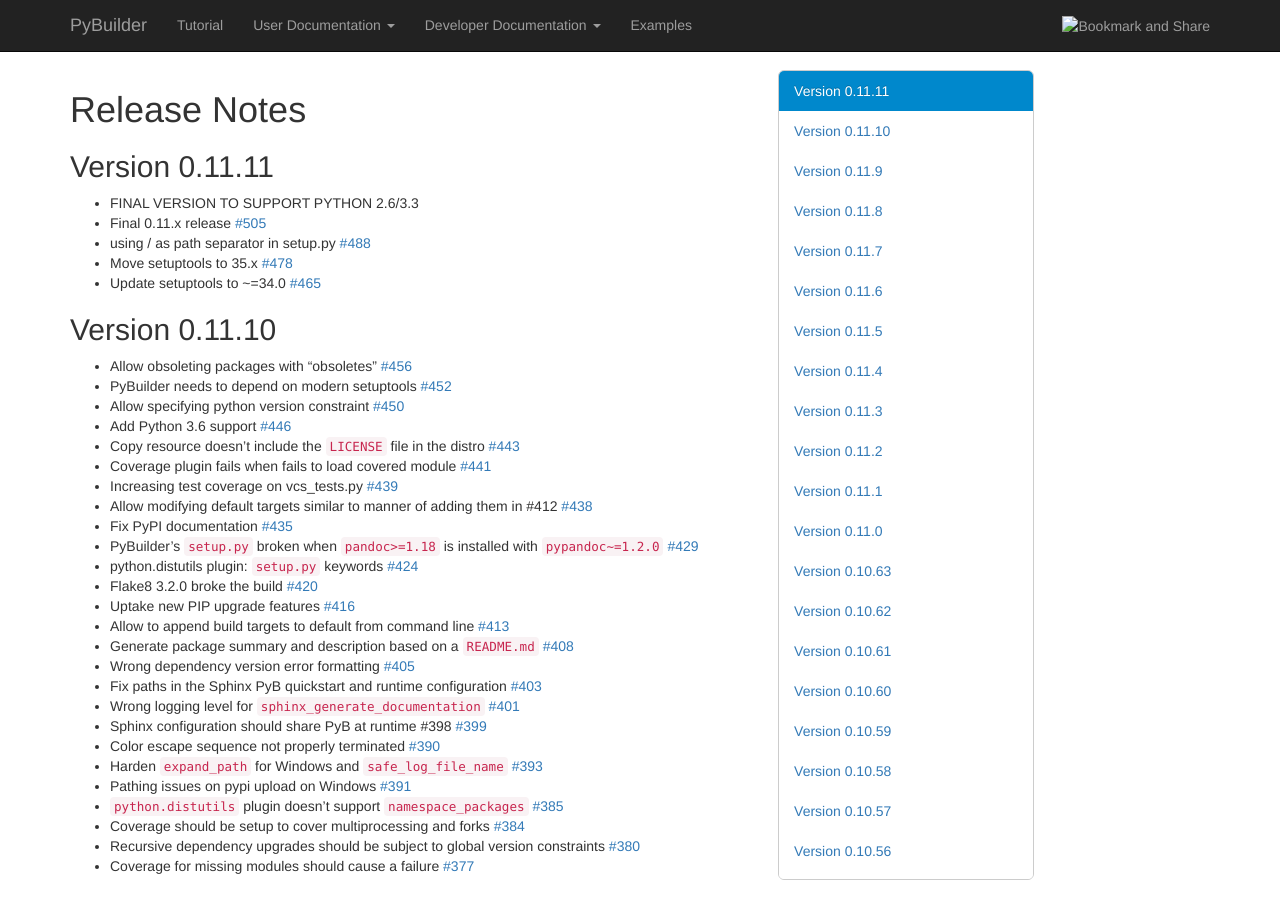
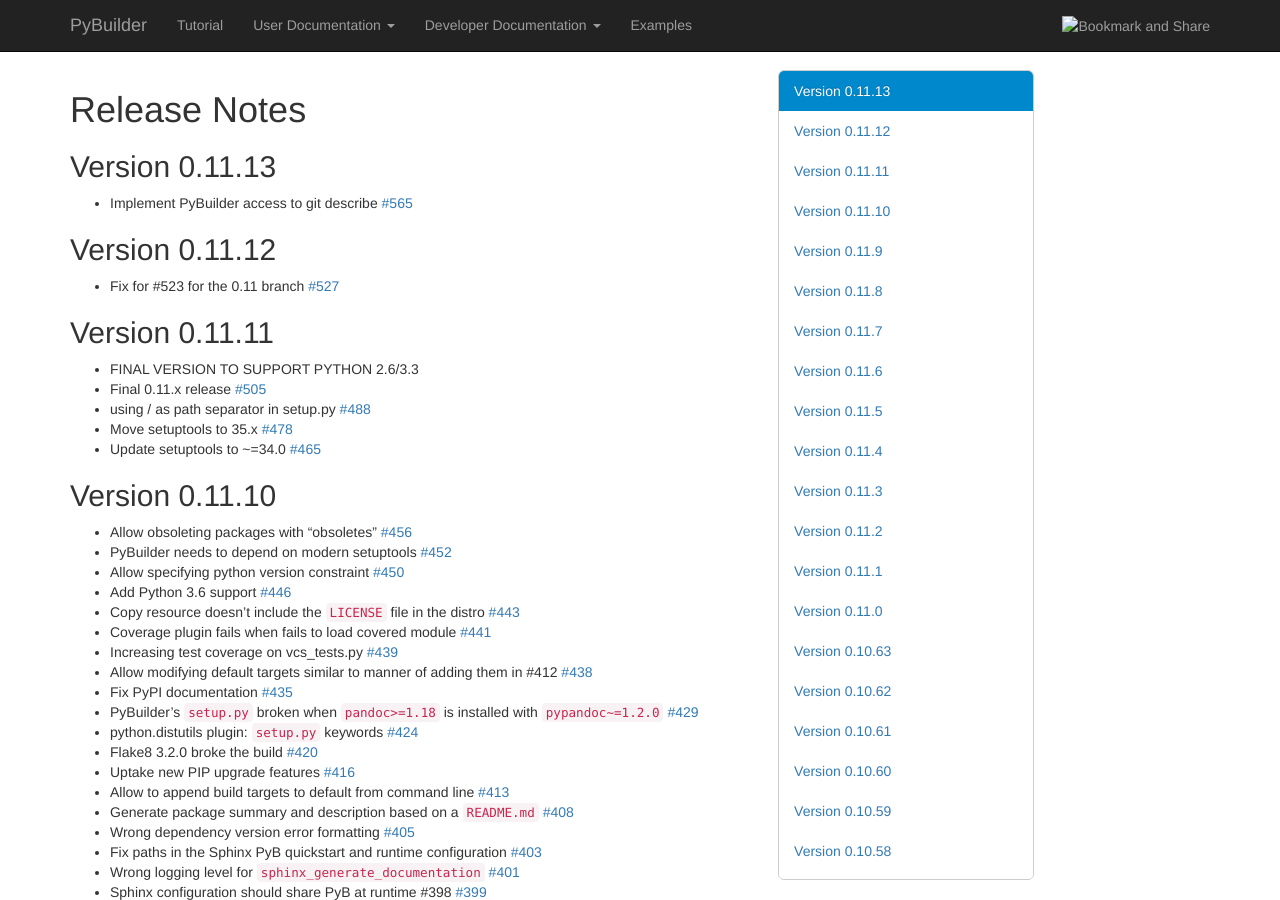
Before and after one commit to pybuilder/pybuilder.github.io, a Jekyll site: the page built from releasenotes/index.md, in a window 1280 px wide and 900 px high. Built offline with Jekyll 4.4.1, drawn with Linux system fonts in a browser that asks for light colours; nearby versions of some CDN libraries.

Commit message:
update changelog for 0.11.12 and 0.11.13

```diff
--- a/releasenotes/index.md
+++ b/releasenotes/index.md
@@ -4,6 +4,14 @@
 ---
 
 # Release Notes
+
+## Version 0.11.13
+
+* Implement PyBuilder access to git describe [#565](https://github.com/pybuilder/pybuilder/pull/565)
+
+## Version 0.11.12
+
+* Fix for #523 for the 0.11 branch [#527](https://github.com/pybuilder/pybuilder/pull/527)
 
 ## Version 0.11.11
 
```
